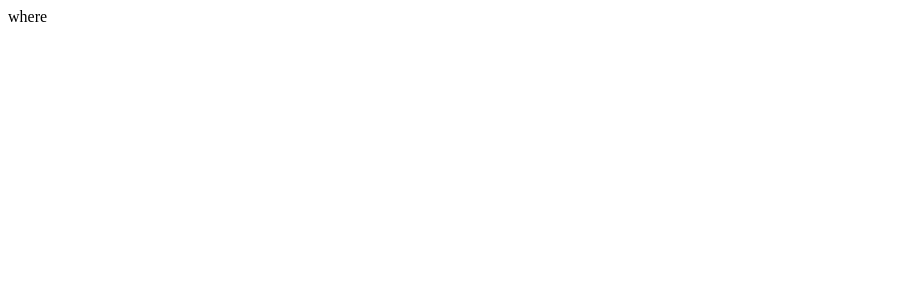
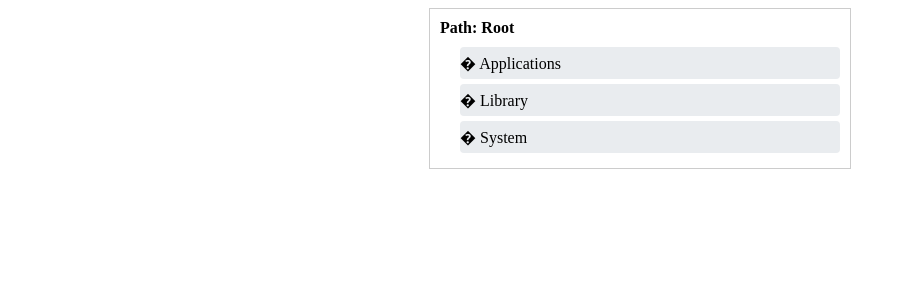
Before and after one commit to MarcusMathuram46/game-reactjs, a React (Vite) app: page /nested-list in a window 1280 px wide. Shown: the top 300 px of the page, without its empty margins (0-905 px from the left). Built offline with nearby package versions, Linux system fonts and the light colour scheme.

Commit message:
NestedList init

```diff
--- a/src/App.jsx
+++ b/src/App.jsx
@@ -1,25 +1,60 @@
-import React from 'react'
-import { Route, BrowserRouter as Router, Routes } from 'react-router-dom'
-import BoxSplit from './components/BoxSplit'
-import ElementTransfer from './components/ElementTransfer'
-import Game from './components/Game'
-import InfiniteScroll from './components/InfiniteScroll'
-import NestedList from './components/NestedList'
+import React, { useState } from "react";
+import { Route, BrowserRouter as Router, Routes } from "react-router-dom";
+import BoxSplit from "./components/BoxSplit";
+import ElementTransfer from "./components/ElementTransfer";
+import Game from "./components/Game";
+import InfiniteScroll from "./components/InfiniteScroll";
+import NestedList from "./components/NestedList";
 
+// Sample Data For the NestedList Component
+const nestedData = [
+  {
+    name: "Applications",
+    children: [{ name: "App1" }, { name: "App2" }],
+  },
+  {
+    name: "Library",
+    children: [{ name: "Lib1" }, { name: "Lib2" }],
+  },
+  {
+    name: "System",
+    children: [
+      {
+        name: "Users",
+        children: [
+          {
+            name: "Guest",
+            children: [
+              { name: "Desktop" },
+              { name: "Documents" },
+              { name: "Downloads" },
+            ],
+          },
+          {
+            name: "Shared",
+            children: [{ name: "thing1" }, { name: "thing2" }],
+          },
+        ],
+      },
+    ],
+  },
+];
 function App() {
+  const [path, setPath] = useState([]);
+
   return (
     <Router>
       <div>
         <Routes>
-          <Route path='/' element={<ElementTransfer />}/>
-          <Route path='/box-split' element={<BoxSplit />}/>
-          <Route path='game' element={<Game />}/>
-          <Route path='infinite-scroll' element={<InfiniteScroll />}/>
-          <Route path='nested-list' element={<NestedList />}/>
+          <Route path="/" element={<ElementTransfer />} />
+          <Route path="/box-split" element={<BoxSplit />} />
+          <Route path="/game" element={<Game />} />
+          <Route path="/infinite-scroll" element={<InfiniteScroll />} />
+          <Route path="/nested-list" element={<NestedList data={nestedData} path={path} setPath={setPath} />} />
         </Routes>
       </div>
     </Router>
-  )
+  );
 }
 
-export default App
+export default App;
--- a/src/components/NestedList.jsx
+++ b/src/components/NestedList.jsx
@@ -1,11 +1,61 @@
-import React from 'react'
-import "../styles/NestedList.css"
-function NestedList() {
+import React, { useState } from "react";
+import "../styles/NestedList.css";
+function NestedList({ data, path, setPath }) {
+  const [expandedItems, setExpandedItems] = useState({});
+  const toggleExpand = (itemName) => {
+    setExpandedItems((prev) => ({
+      ...prev,
+      [itemName]: !prev[itemName],
+    }));
+  };
+
+  const handleItemClick = (item) => {
+    if (item.children) {
+      toggleExpand(item.name);
+      setPath((prevPath) => [...prevPath, item.name]);
+    }
+  };
+  const handleBackClick = () => {
+    setPath((prevPath) => prevPath.slice(0, -1));
+  };
+
+  const renderItems = (items) => {
+    return (
+      <ul>
+        {items.map((item) => (
+          <li key={item.name}>
+            <div
+              onClick={() => handleItemClick(item)}
+              style={{ cursor: item.children ? "pointer" : "default" }}
+            >
+              {item.children
+                ? expandedItems[item.name]
+                  ? "📂 "
+                  : "� "
+                : "📄 "}
+              {item.name}
+            </div>
+            {expandedItems[item.name] &&
+              item.children &&
+              renderItems(item.children)}
+          </li>
+        ))}
+      </ul>
+    );
+  };
   return (
-    <div>
-      where
+    <div className="nested-list">
+      <div className="path-bar">
+        Path: {path.length > 0 ? path.join(' / ') : 'Root'}
+      </div>
+      {path.length > 0 && (
+        <button onClick={handleBackClick} className="back-button">
+          Back
+        </button>
+      )}
+      {renderItems(data)}
     </div>
-  )
+  );
 }
 
-export default NestedList
+export default NestedList;
--- a/src/styles/NestedList.css
+++ b/src/styles/NestedList.css
@@ -0,0 +1,44 @@
+.App {
+    font-family: Arial, sans-serif;
+    padding: 20px;
+  }
+
+  .path-bar {
+    font-weight: bold;
+    margin-bottom: 10px;
+  }
+
+  .nested-list {
+    border: 1px solid #ccc;
+    padding: 10px;
+    max-width: 400px;
+    margin: auto;
+  }
+
+  ul {
+    list-style-type: none;
+    padding-left: 20px;
+  }
+
+  li {
+    padding: 5px 0;
+  }
+
+  .back-button {
+    margin-bottom: 10px;
+    background-color: #007bff;
+    color: #ffffff;
+    border: none;
+    padding: 5px 10px;
+    cursor: pointer;
+    border-radius: 5px;
+  }
+
+  .back-button:hover {
+    background-color: #0056b3;
+  }
+
+  li div {
+    display: inline-flex;
+    align-items: center;
+  }
```
